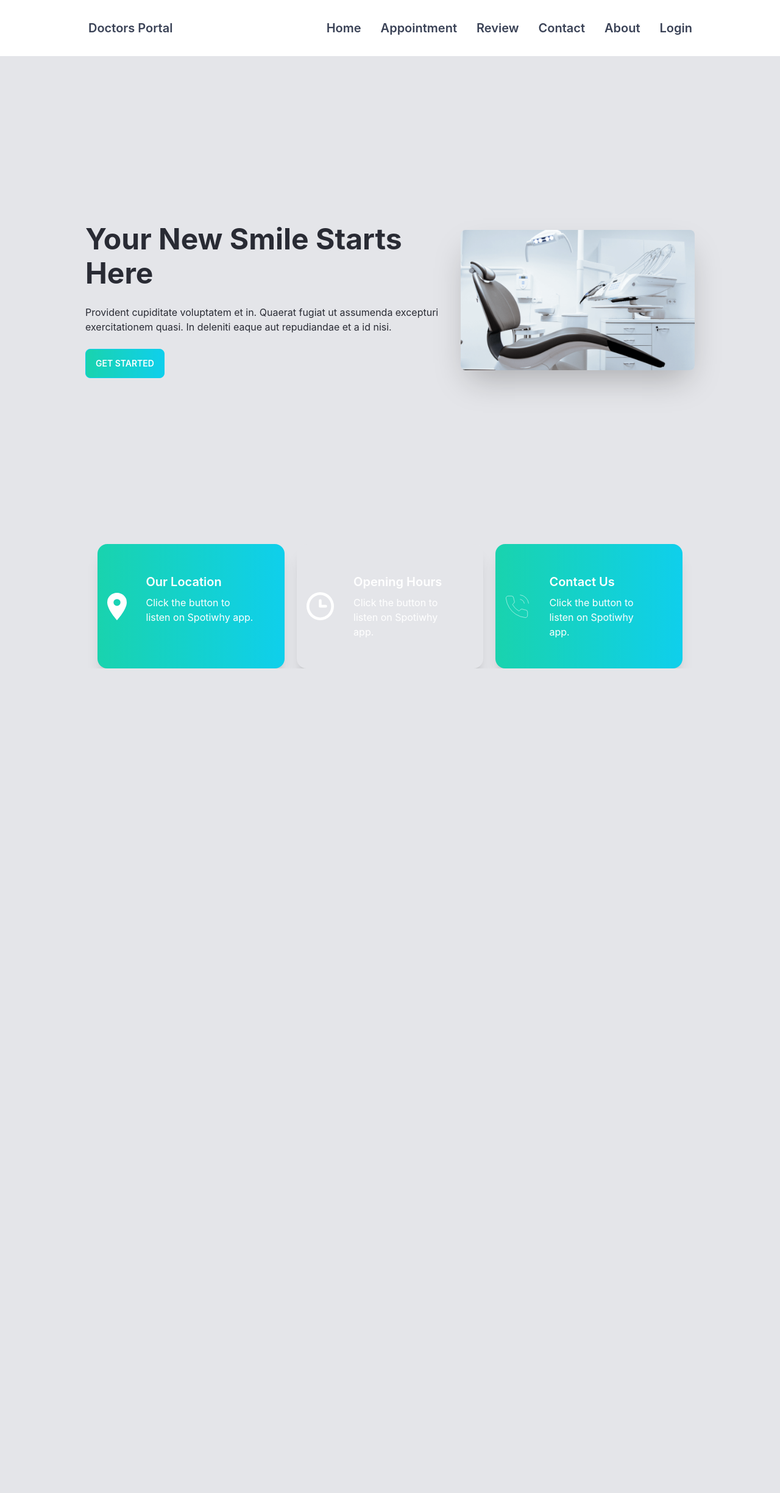
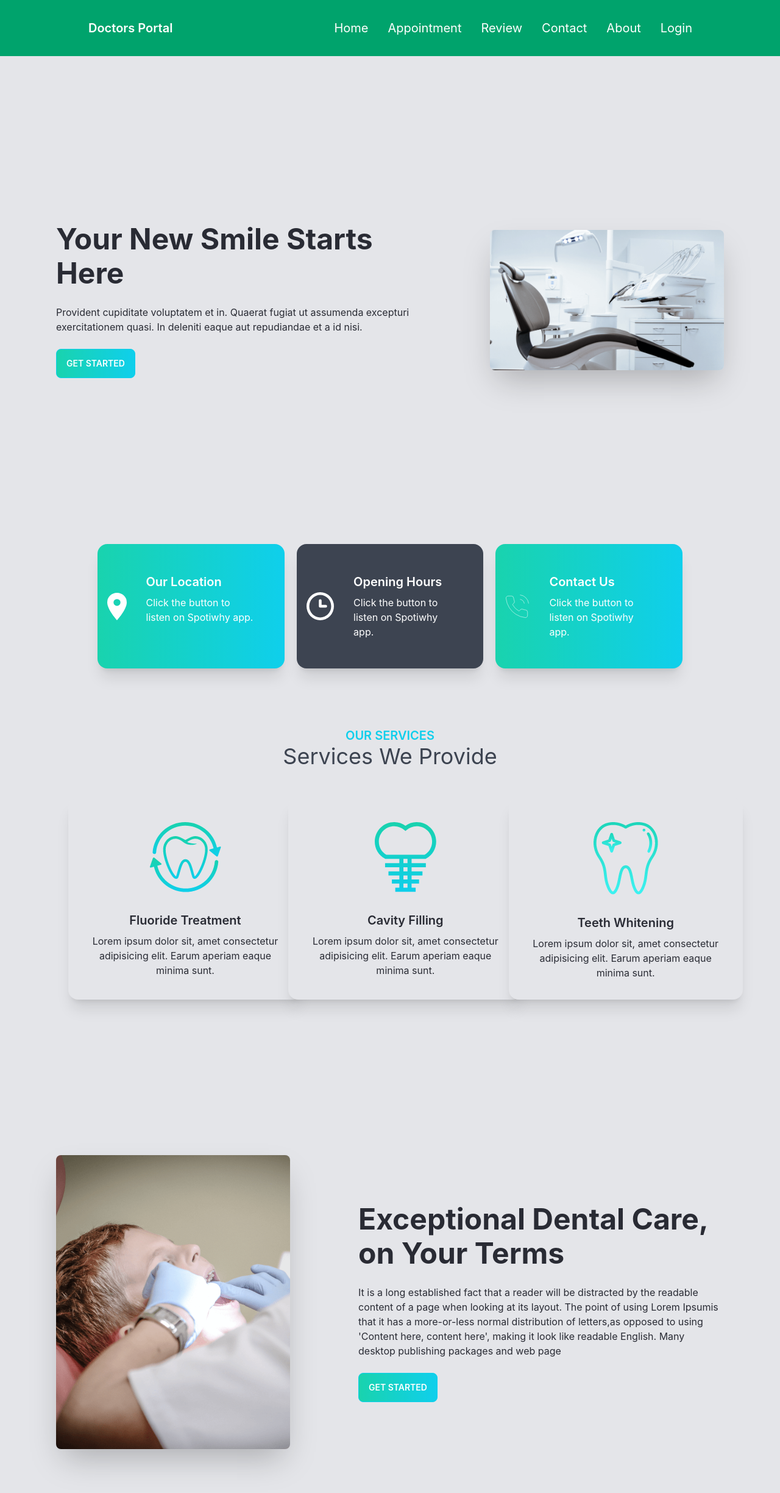
Before and after one commit to AlImran21/my-doctors-portal-client, a React (Create React App) app: page / in a window 1280 px wide. Shown: the top 2448 px of the page at 61% size. Before the commit the page ends 1096 px from the top, so only its background shows below. Built offline with nearby package versions, Linux system fonts and the light colour scheme.

Commit message:
added services and treatment section

```diff
--- a/src/Pages/Home/Banner.js
+++ b/src/Pages/Home/Banner.js
@@ -7,7 +7,7 @@ const Banner = () => {
     return (
         <div className="hero min-h-screen">
             <div className="hero-content flex-col lg:flex-row-reverse">
-                <img src={Chair} className="max-w-sm rounded-lg shadow-2xl" />
+                <img src={Chair} className="max-w-sm rounded-lg shadow-2xl ml-24" />
                 <div className='banner-text'>
                     <h1 className="text-5xl font-bold">Your New Smile Starts Here</h1>
                     <p className="py-6">Provident cupiditate voluptatem et in. Quaerat fugiat ut assumenda excepturi exercitationem quasi. In deleniti eaque aut repudiandae et a id nisi.</p>
--- a/src/Pages/Home/Home.js
+++ b/src/Pages/Home/Home.js
@@ -1,12 +1,16 @@
 import React from 'react';
 import Banner from './Banner';
 import Info from './Info';
+import Services from './Services';
+import Treatment from './Treatment';
 
 const Home = () => {
     return (
         <div>
             <Banner />
             <Info />
+            <Services />
+            <Treatment />
         </div>
     );
 };
--- a/src/Pages/Home/Info.js
+++ b/src/Pages/Home/Info.js
@@ -8,7 +8,7 @@ const Info = () => {
     return (
         <div className='grid grid-cols-1 lg:grid-cols-3 gap-5 px-40'>
             <InfoCard bgClass='bg-gradient-to-r from-secondary to-primary' cardTittle='Our Location' img={Marker} />
-            <InfoCard bgClass='bg-accent' cardTittle='Opening Hours' img={Clock} />
+            <InfoCard bgClass='bg-neutral' cardTittle='Opening Hours' img={Clock} />
             <InfoCard bgClass='bg-gradient-to-r from-secondary to-primary' cardTittle='Contact Us' img={Phone} />
         </div>
     );
--- /dev/null
+++ b/src/Pages/Home/Service.js
@@ -0,0 +1,18 @@
+import React from 'react';
+
+
+const Service = ({ service }) => {
+    return (
+        <div className="card w-96 bg-base-100 shadow-xl">
+            <figure className="px-10 pt-10">
+                <img src={service?.img} alt="Shoes" className="rounded-xl" />
+            </figure>
+            <div className="card-body items-center text-center">
+                <h2 className="card-title">{service?.name}</h2>
+                <p>{service?.description}</p>
+            </div>
+        </div>
+    );
+};
+
+export default Service;
--- /dev/null
+++ b/src/Pages/Home/Services.js
@@ -0,0 +1,54 @@
+import React from 'react';
+import Fluoride from '../../assets/images/fluoride.png';
+import Cavity from '../../assets/images/cavity.png';
+import Whitening from '../../assets/images/whitening.png';
+import Service from './Service';
+
+
+
+const Services = () => {
+
+    const services = [
+
+        {
+            _id: 1,
+            name: 'Fluoride Treatment',
+            description: 'Lorem ipsum dolor sit, amet consectetur adipisicing elit. Earum aperiam eaque minima sunt.',
+            img: Fluoride
+        },
+        {
+            _id: 2,
+            name: 'Cavity Filling',
+            description: 'Lorem ipsum dolor sit, amet consectetur adipisicing elit. Earum aperiam eaque minima sunt.',
+            img: Cavity
+        },
+        {
+            _id: 3,
+            name: 'Teeth Whitening',
+            description: 'Lorem ipsum dolor sit, amet consectetur adipisicing elit. Earum aperiam eaque minima sunt.',
+            img: Whitening
+        }
+
+    ];
+
+
+
+    return (
+        <div className='my-24'>
+            <div className='text-center mb-12'>
+                <h1 className='text-primary text-xl font-semibold text-center uppercase'>Our Services</h1>
+                <h2 className='text-4xl text-neutral'>Services We Provide</h2>
+            </div>
+            <div className='grid sm:grid-cols-1 md:grid-cols-2 lg:grid-cols-3 gap-7 px-28'>
+                {
+                    services.map(service => <Service
+                        key={service._id}
+                        service={service}
+                    ></Service>)
+                }
+            </div>
+        </div>
+    );
+};
+
+export default Services;
--- /dev/null
+++ b/src/Pages/Home/Treatment.js
@@ -0,0 +1,20 @@
+import React from 'react';
+import treatment from '../../assets/images/treatment.png';
+
+
+const Treatment = () => {
+    return (
+        <div className="hero min-h-screen">
+            <div className="hero-content flex-col lg:flex-row">
+                <img src={treatment} className="max-w-sm rounded-lg shadow-2xl mr-24" />
+                <div className='banner-text'>
+                    <h1 className="text-5xl font-bold">Exceptional Dental Care, on Your Terms</h1>
+                    <p className="py-6">It is a long established fact that a reader will be distracted by the readable content of a page when looking at its layout. The point of using Lorem Ipsumis that it has a more-or-less normal distribution of letters,as opposed to using 'Content here, content here', making it look like readable English. Many desktop publishing packages and web page</p>
+                    <button className="btn btn-primary text-white bg-gradient-to-r from-secondary to-primary">Get Started</button>
+                </div>
+            </div>
+        </div>
+    );
+};
+
+export default Treatment;
--- a/src/Pages/Shared/Navbar.css
+++ b/src/Pages/Shared/Navbar.css
@@ -1,3 +1,5 @@
 .navbar {
     padding: 20px 10%;
+    background: #00A36C;
+    color: #FFF;
 }
--- a/src/Pages/Shared/Navbar.js
+++ b/src/Pages/Shared/Navbar.js
@@ -17,7 +17,7 @@ const Navbar = () => {
 
     return (
         <div>
-            <div className="navbar bg-white">
+            <div className="navbar">
                 <div className="navbar-start">
                     <div className="dropdown">
                         <label tabIndex="0" className="btn btn-ghost lg:hidden">
@@ -27,10 +27,10 @@ const Navbar = () => {
                             {menuItems}
                         </ul>
                     </div>
-                    <a className="btn btn-ghost normal-case text-xl text-accent">Doctors Portal</a>
+                    <Link to='/' className="btn btn-ghost normal-case text-xl ">Doctors Portal</Link>
                 </div>
                 <div className="navbar-center hidden lg:flex">
-                    <ul className="menu menu-horizontal p-0 text-xl font-semibold text-accent">
+                    <ul className="menu menu-horizontal p-0 text-xl">
                         {menuItems}
                     </ul>
                 </div>
```
